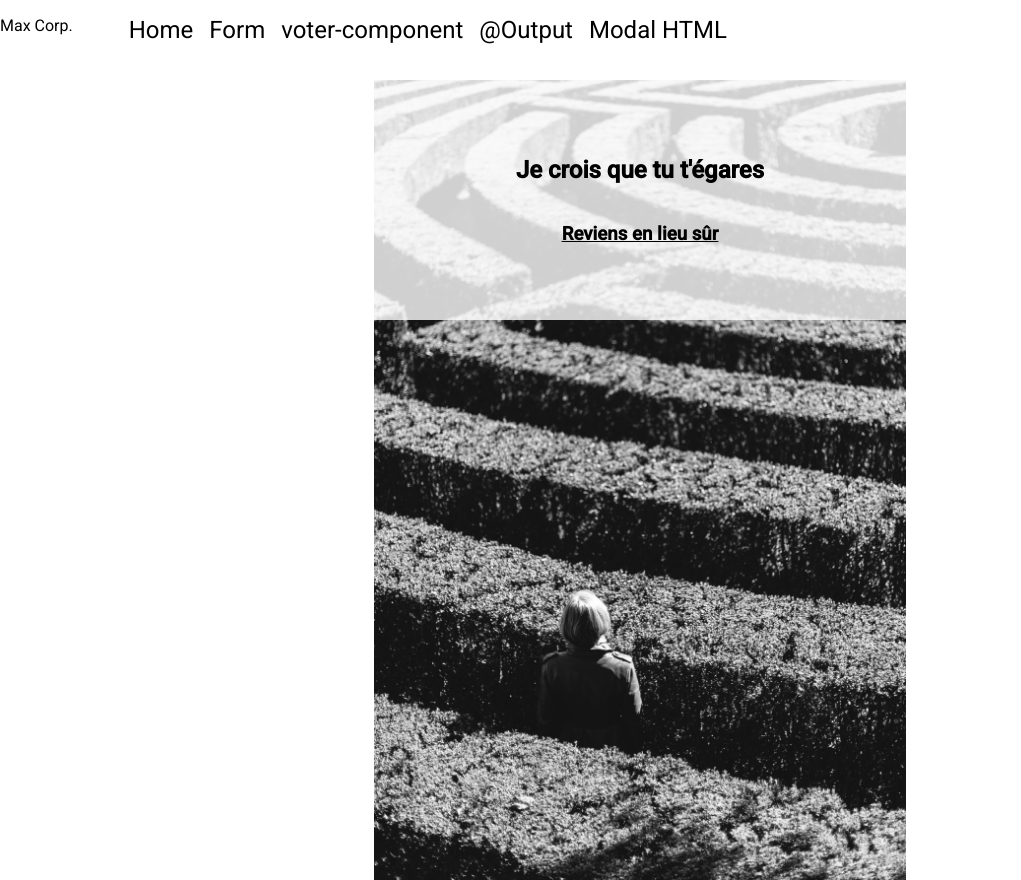
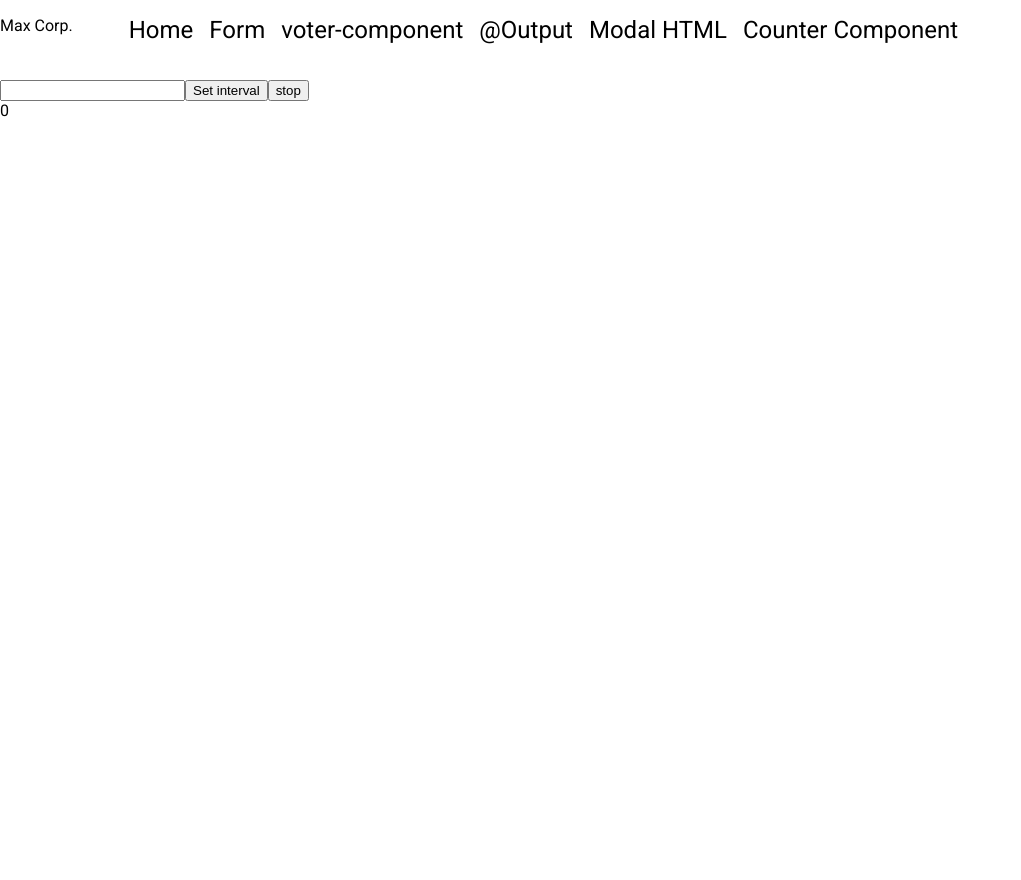
Before and after one commit to Maxime-Medal/MysteryTest, an Angular app in the folder MysteryTest_Front/: page /Counter in a window 1280 px wide. Shown: the whole page, without its empty margins (0-1021 px from the left). After the commit the page ends 800 px from the top, so only its background shows below. Built offline with nearby package versions, Linux system fonts and the light colour scheme.

Commit message:
front - codingame counter component

```diff
--- a/MysteryTest_Front/src/app/app-routing.module.ts
+++ b/MysteryTest_Front/src/app/app-routing.module.ts
@@ -6,6 +6,7 @@ import { FormComponent } from './formPage/form/form.component';
 import { ParentComponent } from './input-output/parent/parent.component';
 import { ModalPageComponent } from './Modal-html/modal-page/modal-page.component';
 import { OutputParentComponent } from './output/output-parent/output-parent.component';
+import { DisplayCounterComponent } from './counter-component/display-counter/display-counter.component';
 
 const routes: Routes = [
   { path: '', component: HomeComponent, pathMatch: 'full' },
@@ -14,6 +15,7 @@ const routes: Routes = [
   { path: 'voter-component', component: ParentComponent, pathMatch: 'full' },
   { path: 'Output', component: OutputParentComponent, pathMatch: 'full' },
   { path: 'Modal', component: ModalPageComponent, pathMatch: 'full' },
+  { path: 'Counter', component: DisplayCounterComponent, pathMatch: 'full' },
   { path: '**', component: WrongPageComponent },
 
 
--- /dev/null
+++ b/MysteryTest_Front/src/app/counter-component/counter-component/counter-component.component.css
@@ -0,0 +1,3 @@
+:host {
+  display: block;
+}
--- /dev/null
+++ b/MysteryTest_Front/src/app/counter-component/counter-component/counter-component.component.ts
@@ -0,0 +1,40 @@
+import { CommonModule } from '@angular/common';
+import { ChangeDetectionStrategy, Component, EventEmitter, Input, Output } from '@angular/core';
+
+@Component({
+  selector: 'app-counter-component',
+  standalone: true,
+  imports: [
+    CommonModule,
+  ],
+  template: `
+     <input id="intervalInput" #intervalInput/>
+     <button id="intervalSetButton" (click)="setCounter(intervalInput.value)">Set interval</button>
+     <button (click)="stopCount()">stop</button>
+  `,
+  styleUrls: ['./counter-component.component.css'],
+  changeDetection: ChangeDetectionStrategy.OnPush,
+})
+export class CounterComponentComponent {
+  @Input()
+  public message = "";
+
+  @Output()
+  public tick = new EventEmitter<string>()
+
+  public counter;
+
+  setCounter(value: string) {
+    const count = parseInt(value)
+    console.log(count);
+    this.counter = setInterval(() => {
+      this.tick.emit(this.message)
+      console.log('tata')
+    }, count);
+    console.log(typeof this.counter)
+  }
+
+  stopCount() {
+    clearInterval(this.counter);
+  }
+}
--- /dev/null
+++ b/MysteryTest_Front/src/app/counter-component/display-counter/display-counter.component.css
@@ -0,0 +1,3 @@
+:host {
+  display: block;
+}
--- /dev/null
+++ b/MysteryTest_Front/src/app/counter-component/display-counter/display-counter.component.ts
@@ -0,0 +1,39 @@
+import { CommonModule } from '@angular/common';
+import { ChangeDetectionStrategy, Component, OnInit } from '@angular/core';
+import { CounterComponentComponent } from '../counter-component/counter-component.component';
+
+@Component({
+  selector: 'app-display-counter',
+  standalone: true,
+  imports: [
+    CommonModule, CounterComponentComponent
+  ],
+  template: `
+  <app-counter-component [message]="'Hello world'" (tick)=counterTick($event)></app-counter-component>
+    <div>{{message}} {{counter}}</div>
+
+  `,
+  styleUrls: ['./display-counter.component.css'],
+  changeDetection: ChangeDetectionStrategy.OnPush,
+})
+export class DisplayCounterComponent implements OnInit {
+  public counter: number = 0;
+  public message: string;
+
+  ngOnInit(): void {
+  }
+
+  public counterTick(message: string): void {
+    this.message = message;
+    this.counter++;
+  }
+
+  // for Test
+  timer() {
+    setInterval(() => {
+      console.log("coucou");
+
+    }, 500)
+  }
+
+}
--- a/MysteryTest_Front/src/app/navigation-bar/navigation-bar.component.html
+++ b/MysteryTest_Front/src/app/navigation-bar/navigation-bar.component.html
@@ -6,5 +6,6 @@
         <li routerLink="/voter-component">voter-component</li>
         <li routerLink="/Output">&commat;Output</li>
         <li routerLink="/Modal">Modal HTML</li>
+        <li routerLink="/Counter">Counter Component</li>
     </ul>
 </div>
```
